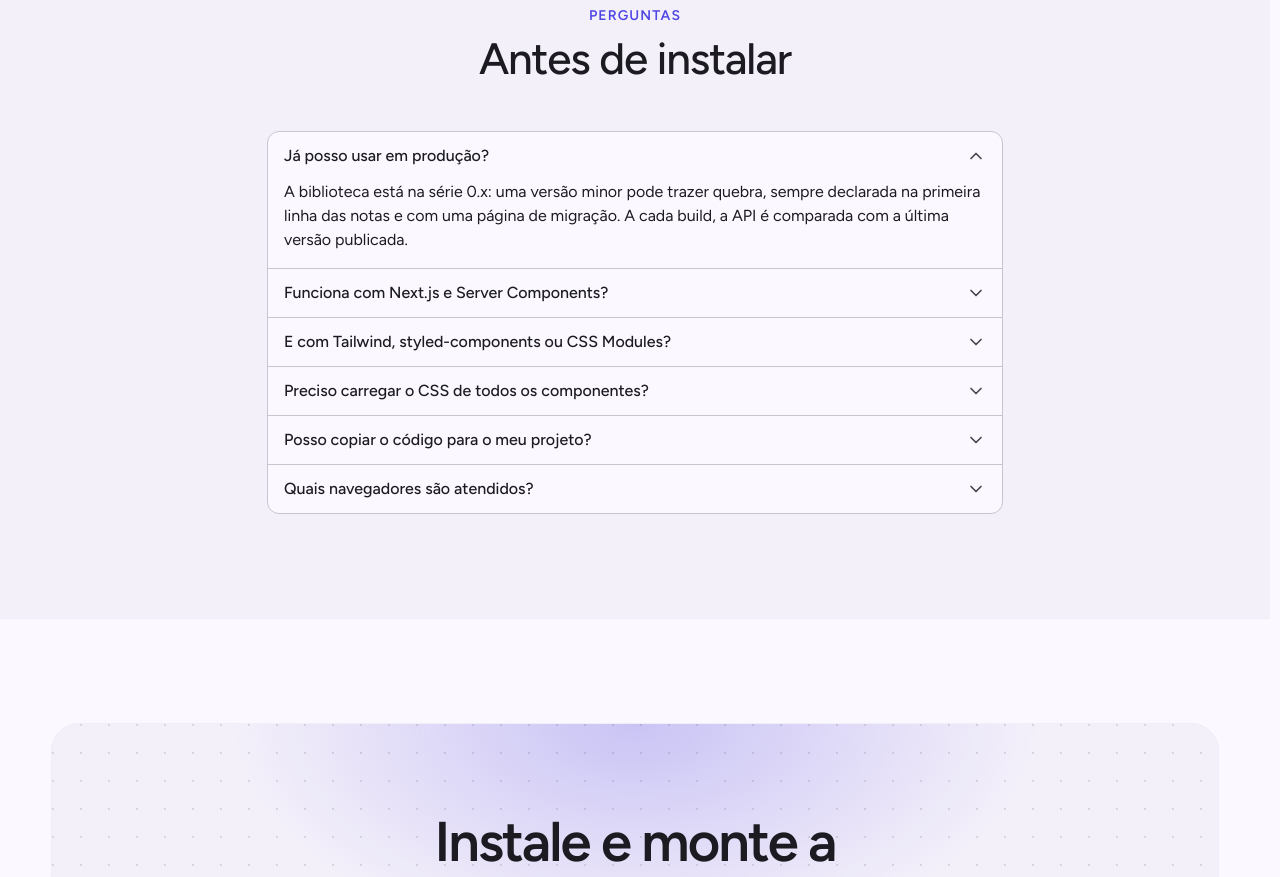
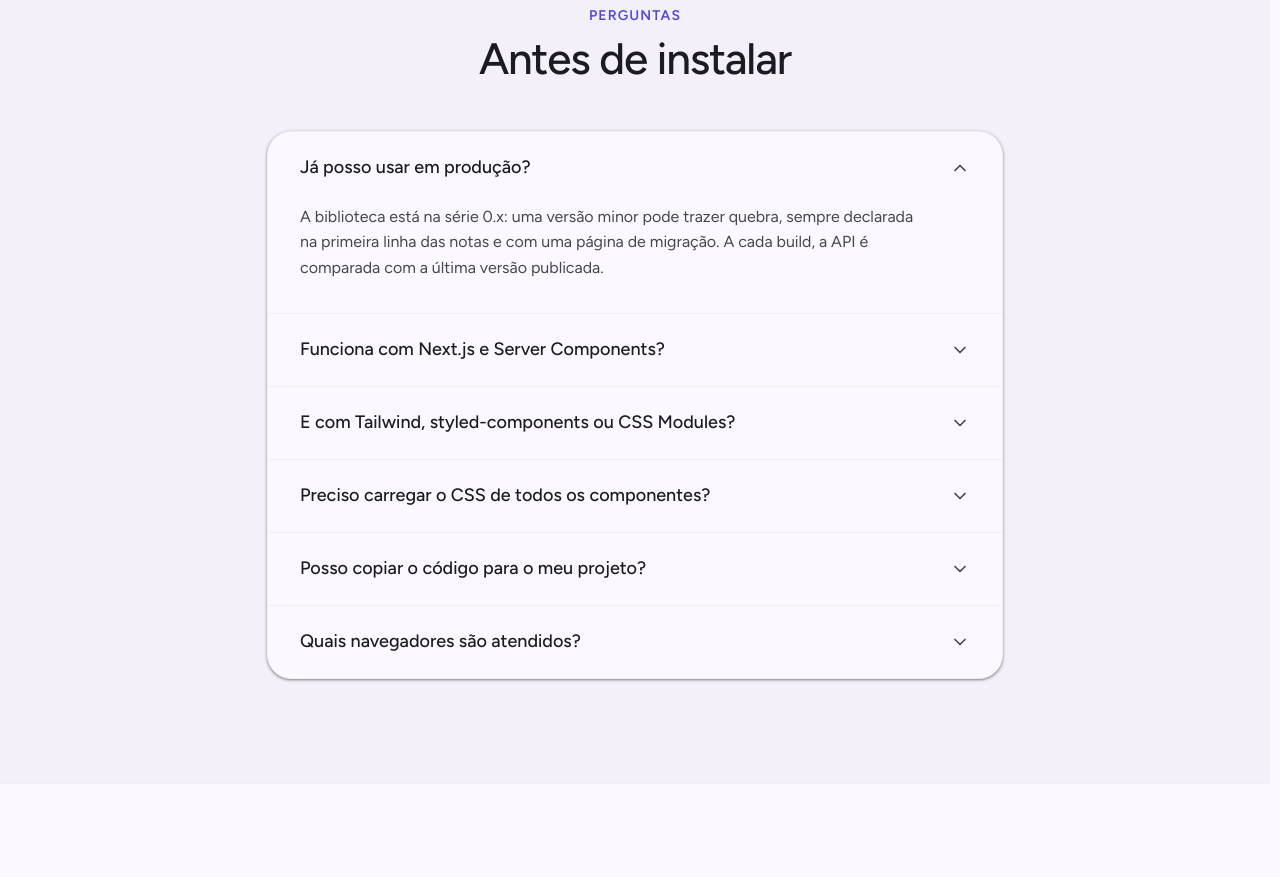
Before and after one commit to thiagopedro99/enchase, a React (Vite) app: page / in a window 1280 px wide. Shown: the part 6240-7117 px from the top of the page. Built offline with nearby package versions, Linux system fonts and the light colour scheme.

Commit message:
style(demo): give the landing FAQ room to breathe

```diff
--- a/demo/pages/landing/subcomponentes/Faq/styles.module.css
+++ b/demo/pages/landing/subcomponentes/Faq/styles.module.css
@@ -12,7 +12,38 @@
 }
 
 .list {
+  --enchase-accordion-radius: var(--enchase-radius-xl);
+  --enchase-accordion-border-color: var(--enchase-color-border-light);
+  --enchase-accordion-item-border-color: var(--enchase-color-border-light);
+  --enchase-accordion-trigger-min-height: 4rem;
+  --enchase-accordion-trigger-padding-block: var(--enchase-space-md);
+  --enchase-accordion-trigger-padding-inline: var(--enchase-space-lg);
+  --enchase-accordion-trigger-gap: var(--enchase-space-lg);
+  --enchase-accordion-trigger-font-size: var(--enchase-font-size-base);
+  --enchase-accordion-panel-padding-inline: var(--enchase-space-lg);
+  --enchase-accordion-panel-padding-block-start: 0;
+  --enchase-accordion-panel-padding-block-end: var(--enchase-space-lg);
+  --enchase-accordion-panel-font-size: var(--enchase-font-size-base);
+
   background: var(--enchase-color-surface);
+  box-shadow: var(--enchase-shadow-sm);
+}
+
+.list [data-slot='accordion-panel'] {
+  max-inline-size: 68ch;
+  line-height: var(--enchase-line-height-relaxed);
+  text-wrap: pretty;
+  color: var(--enchase-color-text-secondary);
+}
+
+@media (min-width: 768px) {
+  .list {
+    --enchase-accordion-trigger-min-height: 4.5rem;
+    --enchase-accordion-trigger-padding-inline: var(--enchase-space-xl);
+    --enchase-accordion-trigger-font-size: var(--enchase-font-size-lg);
+    --enchase-accordion-panel-padding-inline: var(--enchase-space-xl);
+    --enchase-accordion-panel-padding-block-end: var(--enchase-space-xl);
+  }
 }
 
 .list code {
```
